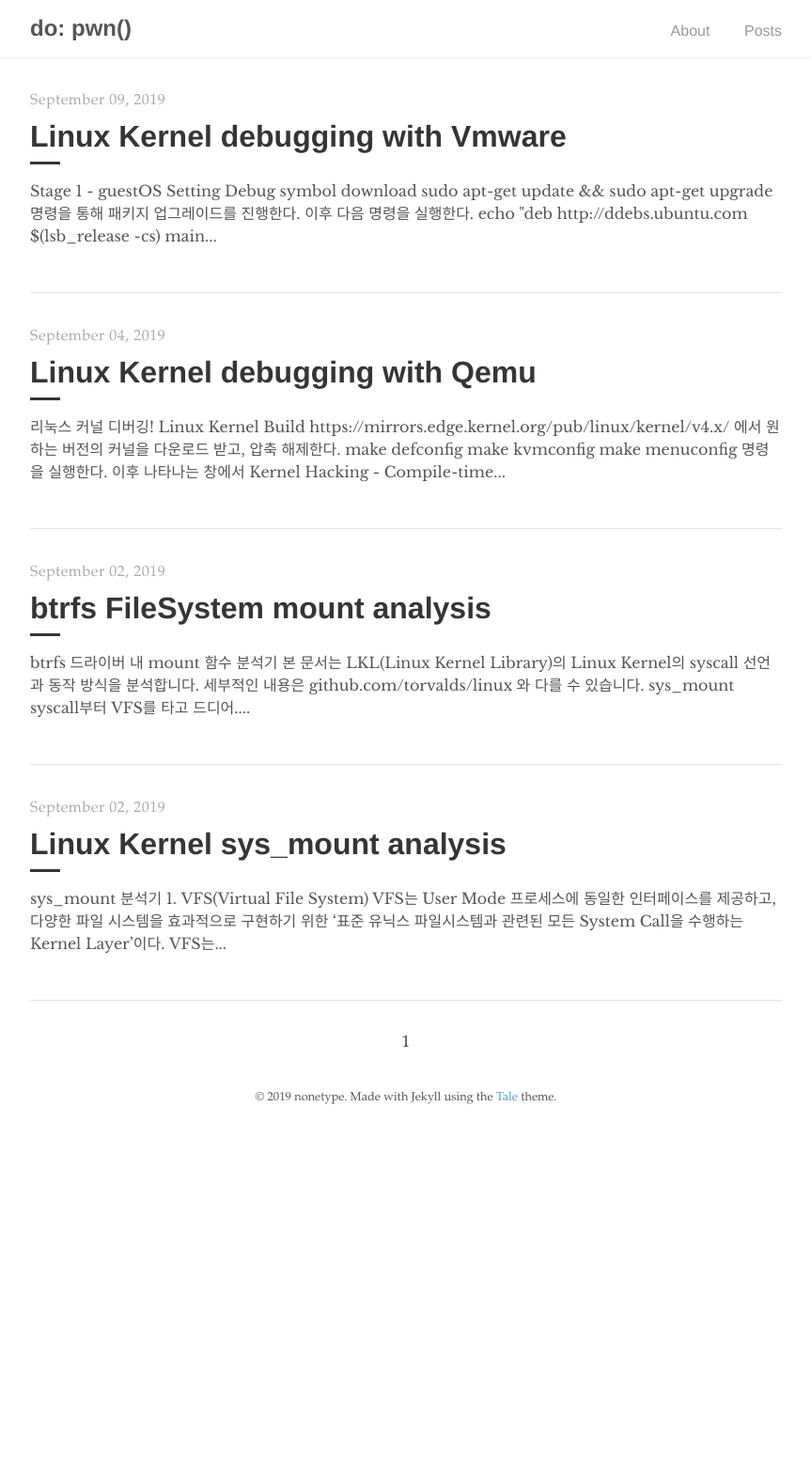
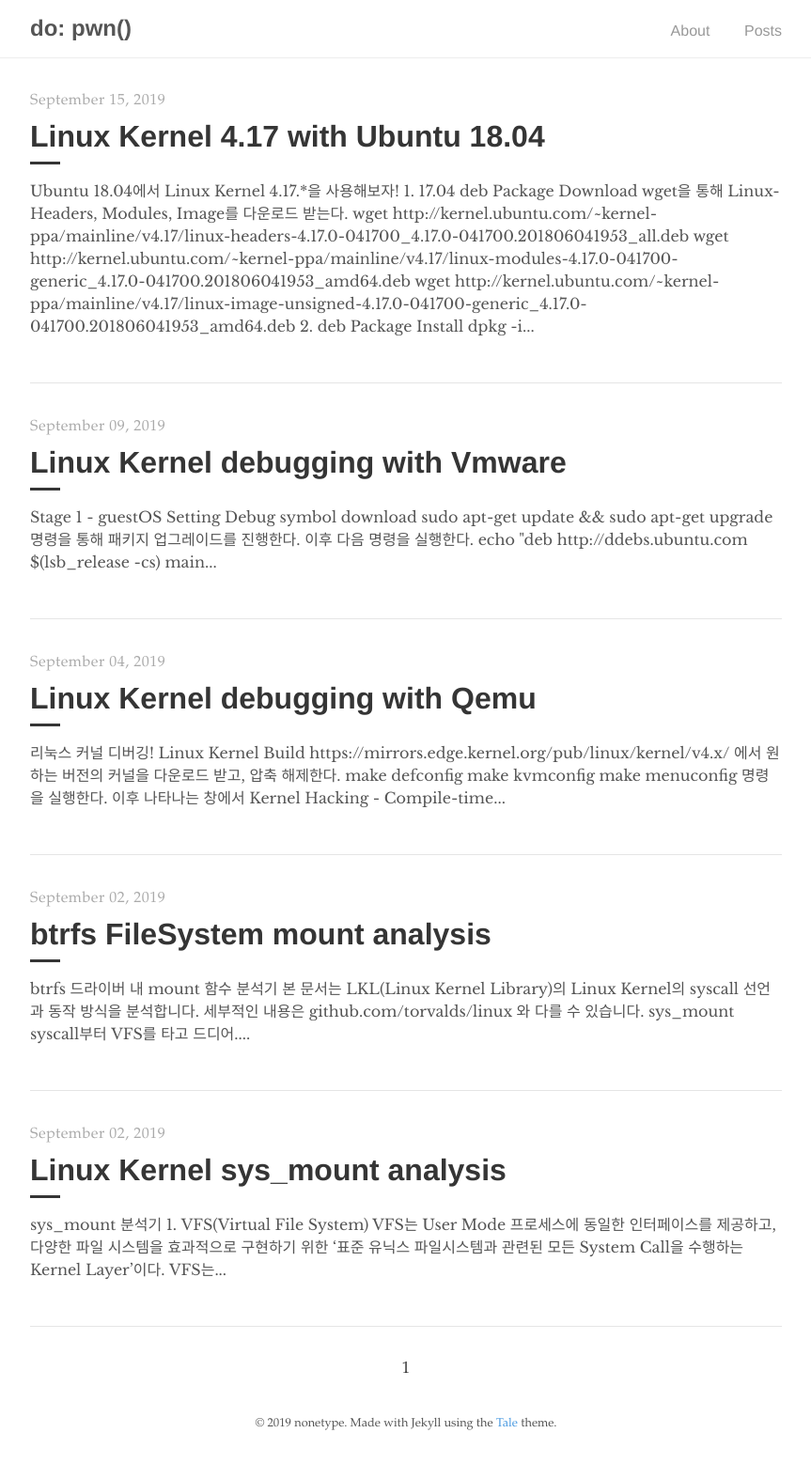
Before and after one commit to nonetype/old-blog-repo, a Jekyll site: the page built from index.html, in a window 1280 px wide. Shown: the whole page at 94% size, without its empty margins (208-1071 px from the left). Built offline with Jekyll 4.4.1, drawn with Linux system fonts in a browser that asks for light colours; some web fonts are replaced; the list of posts is cut into pages by our own code; before the commit the page ends 1211 px from its top, so only the background shows below that.

Commit message:
uploaded post

````diff
--- /dev/null
+++ b/_posts/2019-09-15-LinKern_4.17-with-ubuntu_18.04.md
@@ -0,0 +1,41 @@
+---
+layout: post
+title: "Linux Kernel 4.17 with Ubuntu 18.04"
+author: "nonetype"
+---
+
+Ubuntu 18.04에서 Linux Kernel 4.17.*을 사용해보자!
+
+# 1. 17.04 deb Package Download
+
+wget을 통해 Linux-Headers, Modules, Image를 다운로드 받는다.
+
+```sh
+wget http://kernel.ubuntu.com/~kernel-ppa/mainline/v4.17/linux-headers-4.17.0-041700_4.17.0-041700.201806041953_all.deb
+wget http://kernel.ubuntu.com/~kernel-ppa/mainline/v4.17/linux-modules-4.17.0-041700-generic_4.17.0-041700.201806041953_amd64.deb
+wget http://kernel.ubuntu.com/~kernel-ppa/mainline/v4.17/linux-image-unsigned-4.17.0-041700-generic_4.17.0-041700.201806041953_amd64.deb
+```
+
+# 2. deb Package Install
+
+dpkg -i 명령을 통해 .deb 패키지를 install한다.
+```sh
+sudo dpkg -i linux-*.deb
+```
+
+설치가 끝나면 재부팅 후, `uname -r` 명령을 통해 커널 버전을 확인한다.
+
+나는 계속 18.04 guestOS가 죽어서(부팅 후 검은화면 지속) GRUB Prompt에서 직접 4.17 커널로 부팅했다.
+
+```sh
+debug@debug-virtual-machine:~$ uname -r
+4.17.0-041700-generic
+debug@debug-virtual-machine:~$
+```
+
+
+# References
+
+https://www.osradar.com/kernel-4-17-on-ubuntu-18-04-here-is-how-to-install-it/
+
+https://askubuntu.com/questions/1085807/black-screen-after-installation-of-ubuntu-18-04
````
Also changed, not shown: _posts/2019-09-02-btrfs mount 과정.md (+4 -2 lines).
